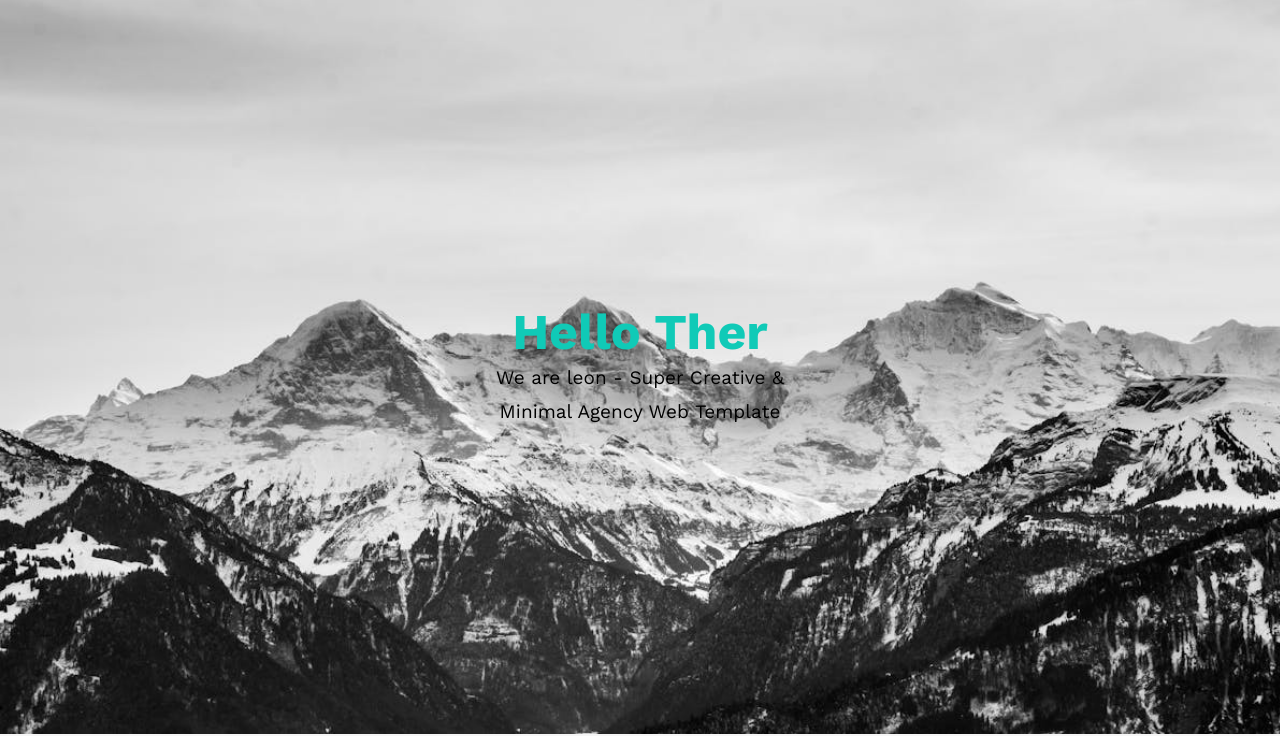
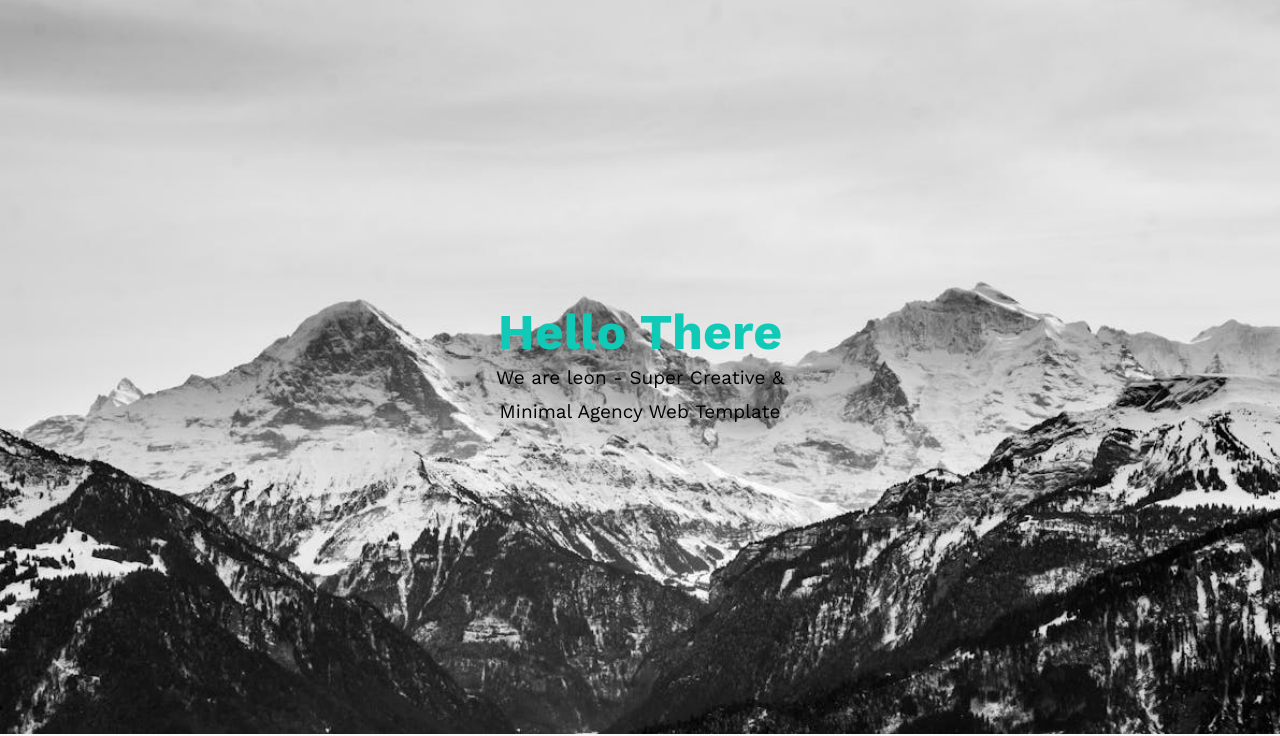
Before and after one commit to onnnvr/project_one, a plain HTML site: page index.html in a window 1280 px wide. Shown: the part 66-802 px from the top of the page. Drawn offline with nearby package versions, Linux system fonts and the light colour scheme.

Commit message:
Update index.html

```diff
--- a/index.html
+++ b/index.html
@@ -32,7 +32,7 @@
     </div>
     <div class="landing">
         <div class="intro-text">
-            <h1>Hello Ther</h1>
+            <h1>Hello There</h1>
             <p>We are leon - Super Creative & Minimal Agency Web Template</p>
         </div>
     </div>
```
